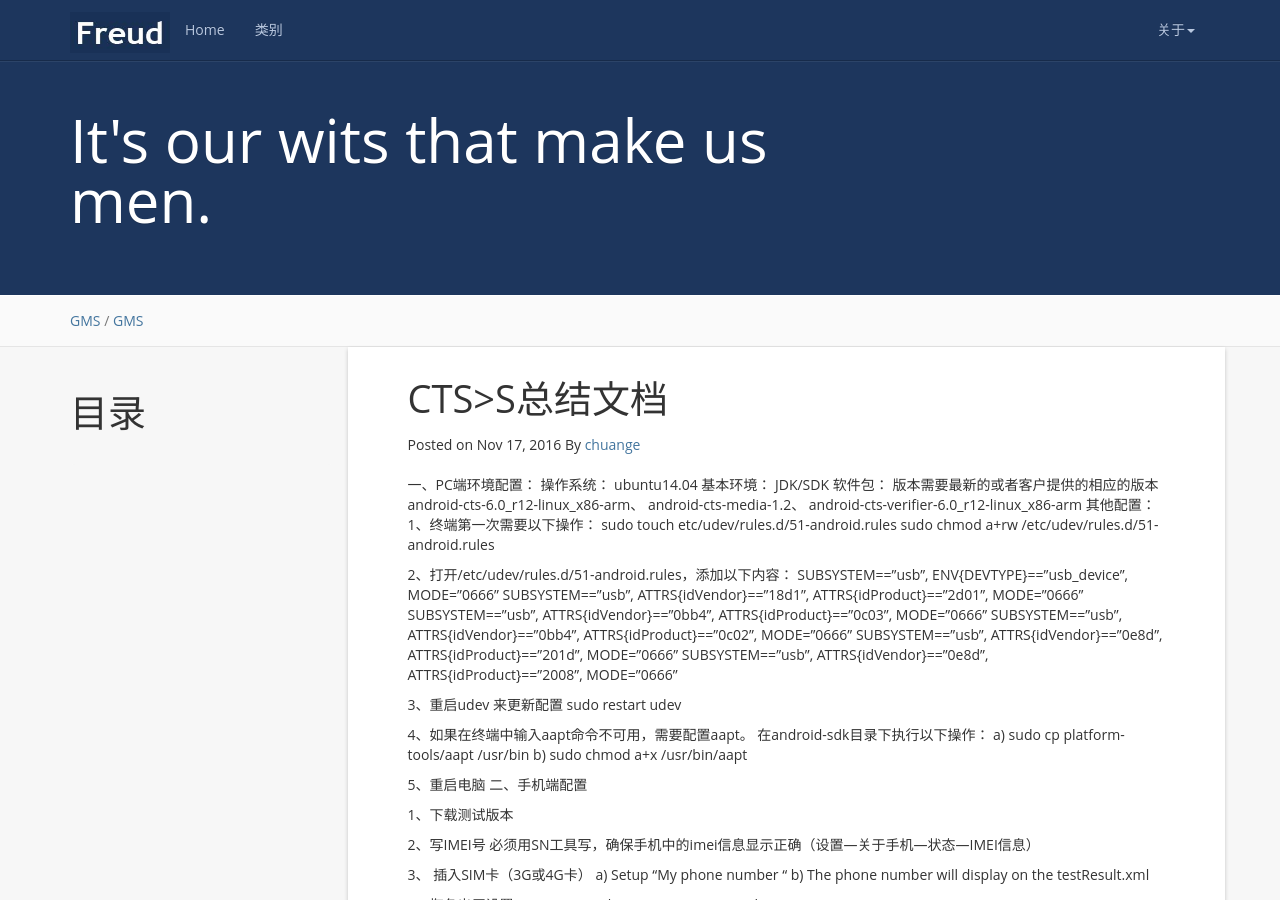
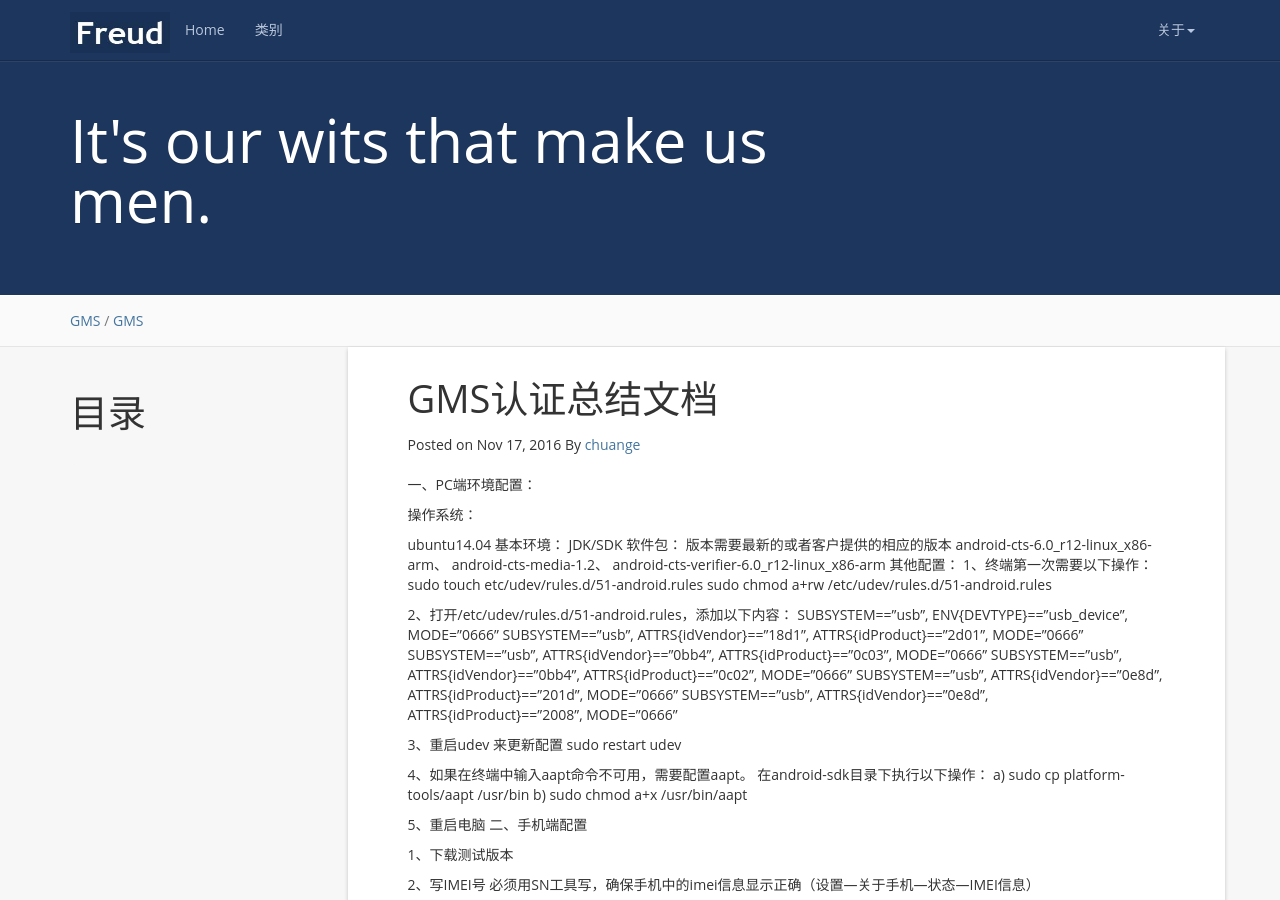
Before and after one commit to gaojinchuangit/gaojinchuangit.github.io, a Jekyll site: the page built from _posts/2016-11-17-CTS-GTS.md, in a window 1280 px wide and 900 px high. Built offline with Jekyll 4.4.1, drawn with Linux system fonts in a browser that asks for light colours; nearby versions of some CDN libraries; comment, search, counter and statistics services are not loaded.

Commit message:
Update 2016-11-17-CTS-GTS.md

```diff
--- a/_posts/2016-11-17-CTS-GTS.md
+++ b/_posts/2016-11-17-CTS-GTS.md
@@ -1,6 +1,6 @@
 ---
 layout: post
-title:  "CTS&GTS总结文档"
+title:  "GMS认证总结文档"
 date:   2016-11-17 13:31:01 +0800
 categories: GMS
 tag: GMS
@@ -10,7 +10,9 @@ tag: GMS
 {:toc}
 
 一、PC端环境配置：
+
 操作系统：
+
 ubuntu14.04
 基本环境：
 JDK/SDK
```
